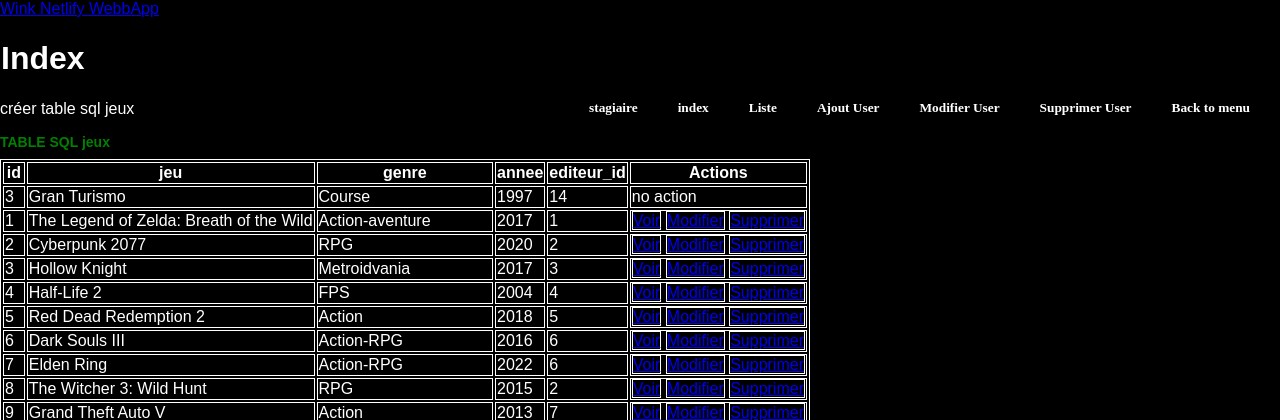
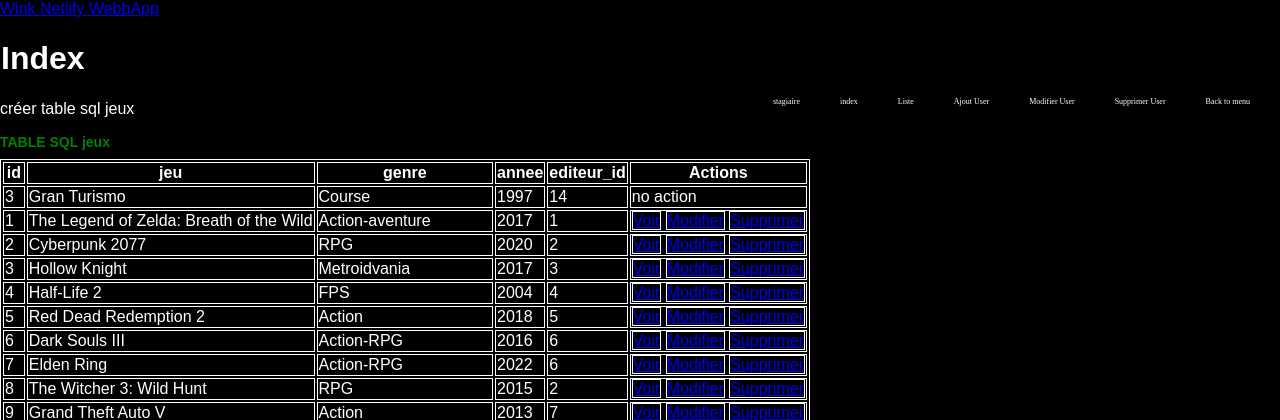
Before and after one commit to MaverickYoan/php_crud, a PHP site: page /liste.php in a window 1280 px wide. Shown: the top 420 px of the page. Run offline with PHP 8.4, Linux system fonts and the light colour scheme; data comes from the database, SQL or seed files in the repository; some libraries are stand-ins or nearby versions.

Commit message:
font-size-nav

```diff
--- a/src/add.php
+++ b/src/add.php
@@ -73,7 +73,7 @@
             <div class="bar"></div>
             <div class="bar"></div>
         </div>
-        <ul class="nav-links" id="navLinks">
+        <ul style="font-size: 1rem;" class="nav-links" id="navLinks">
             <li><a class="links" href="http://localhost:8000/stagiaire.php">stagiaire</a></li>
             <li><a class="links" href="http://localhost:8000/index.php">index</a></li>
             <li><a class="links" href="http://localhost:8000/liste.php">Liste</a></li>
--- a/src/css/style.css
+++ b/src/css/style.css
@@ -50,7 +50,9 @@
     /* background-color: #000000; */
     background-color: transparent;
     padding: 10px 20px;
+
 }
+
 
 /* Paramètre - .nav-links */
 .nav-links {
@@ -71,8 +73,8 @@
     /* color: white; */
     color: rgb(255, 255, 255);
     font-family: 'Montserrat', serif;
-    font-size: 10pt;
-    font-weight: 900;
+    font-size: 0.5rem;
+    /* font-weight: 900; */
     text-decoration: none;
     padding: 5px 10px;
 }
--- a/src/index.php
+++ b/src/index.php
@@ -46,7 +46,7 @@
             <div class="bar"></div>
             <div class="bar"></div>
         </div>
-        <ul class="nav-links" id="navLinks">
+        <ul style="font-size: 1rem;" class="nav-links" id="navLinks">
             <li><a class="links" href="http://localhost:8000/stagiaire.php">stagiaire</a></li>
             <li><a class="links" href="http://localhost:8000/index.php">index</a></li>
             <li><a class="links" href="http://localhost:8000/liste.php">Liste</a></li>
--- a/src/liste.php
+++ b/src/liste.php
@@ -46,8 +46,9 @@
             <div class="bar"></div>
             <div class="bar"></div>
         </div>
-        <ul class="nav-links" id="navLinks">
-            <li><a class="links" href="http://localhost:8000/stagiaire.php">stagiaire</a></li>
+        <ul style="font-size: 1rem;" class="nav-links" id="navLinks">
+            <li><a class="links" href="http://localhost:8000/stagiaire.php">stagiaire</a>
+            </li>
             <li><a class="links" href="http://localhost:8000/index.php">index</a></li>
             <li><a class="links" href="http://localhost:8000/liste.php">Liste</a></li>
             <li><a class="links" href="http://localhost:8000/add.php">Ajout User</a></li>
--- a/src/modifier.php
+++ b/src/modifier.php
@@ -89,7 +89,7 @@
             <div class="bar"></div>
             <div class="bar"></div>
         </div>
-        <ul class="nav-links" id="navLinks">
+        <ul style="font-size: 1rem;" class="nav-links" id="navLinks">
             <li><a class="links" href="http://localhost:8000/stagiaire.php">stagiaire</a></li>
             <li><a class="links" href="http://localhost:8000/index.php">index</a></li>
             <li><a class="links" href="http://localhost:8000/liste.php">Liste</a></li>
--- a/src/stagiaire.php
+++ b/src/stagiaire.php
@@ -56,7 +56,7 @@
             <div class="bar"></div>
             <div class="bar"></div>
         </div>
-        <ul class="nav-links" id="navLinks">
+        <ul style="font-size: 1rem;" class="nav-links" id="navLinks">
             <li><a class="links" href="http://localhost:8000/stagiaire.php">stagiaire</a></li>
             <li><a class="links" href="http://localhost:8000/index.php">Index</a></li>
             <li><a class="links" href="http://localhost:8000/liste.php">Liste</a></li>
```
Lines whose indentation alone changed are shown as unchanged.
